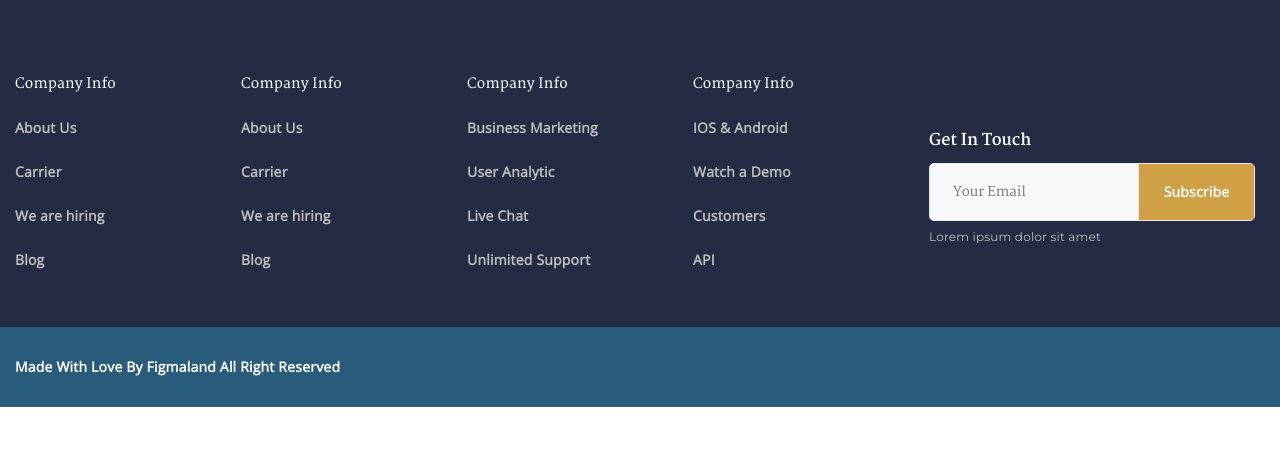
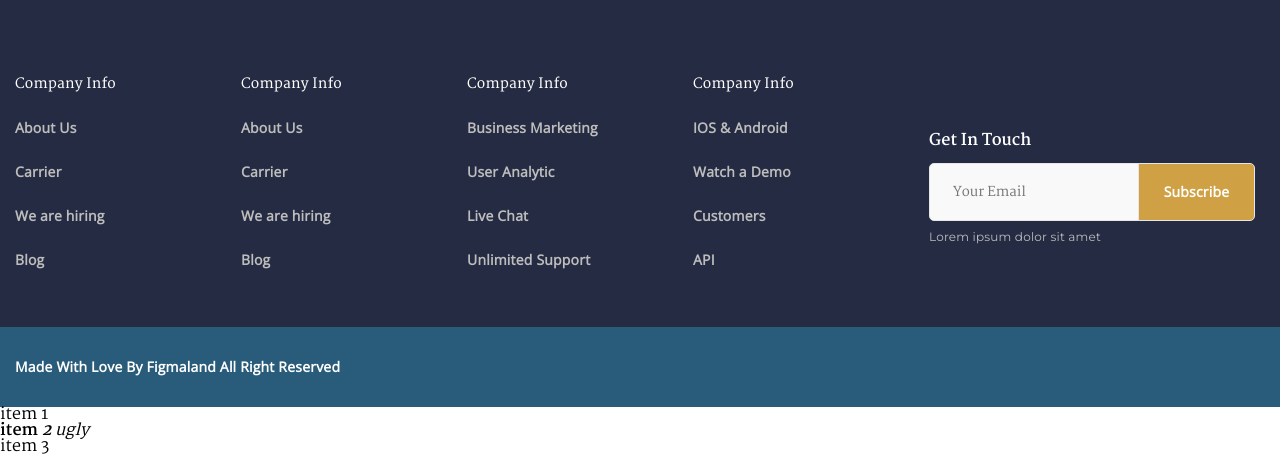
Before and after one commit to i0ji/sm_litigade, a website built with webpack: page src/index.html in a window 1280 px wide. Shown: the part 4898-5358 px from the top of the page. Before the commit the page ends 5305 px from the top, so only its background shows below. Built offline with nearby package versions, Linux system fonts and the light colour scheme; files whose address does not match are found by name.

Commit message:
Update index.html
some tests

```diff
--- a/src/index.html
+++ b/src/index.html
@@ -568,3 +568,10 @@
 
 </body>
 </html>
+
+
+<ul>
+    <li> item 1</li>
+    <li> <b> item <i> 2</b> ugly</i></li>
+    <li> item 3 </li>
+</ul>
```
